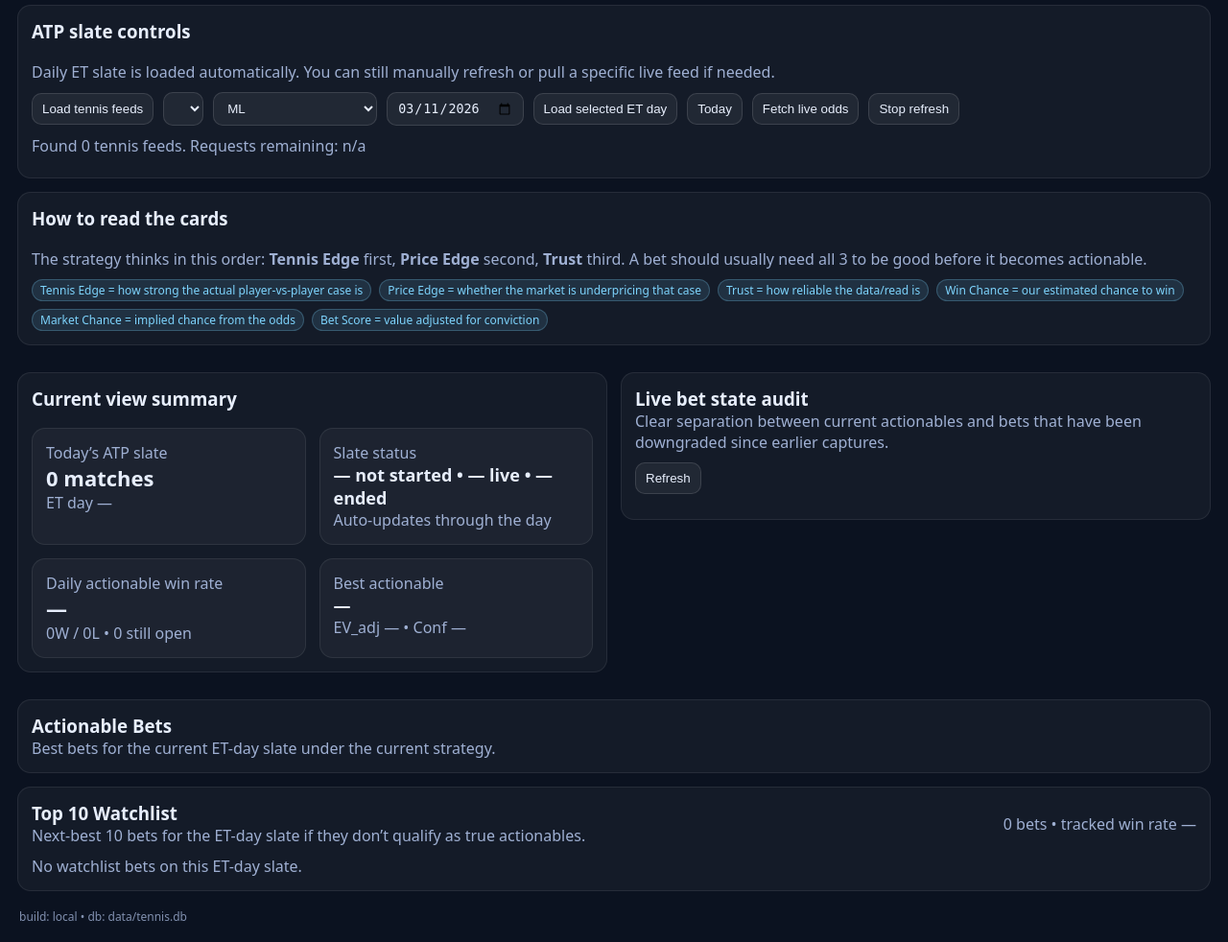
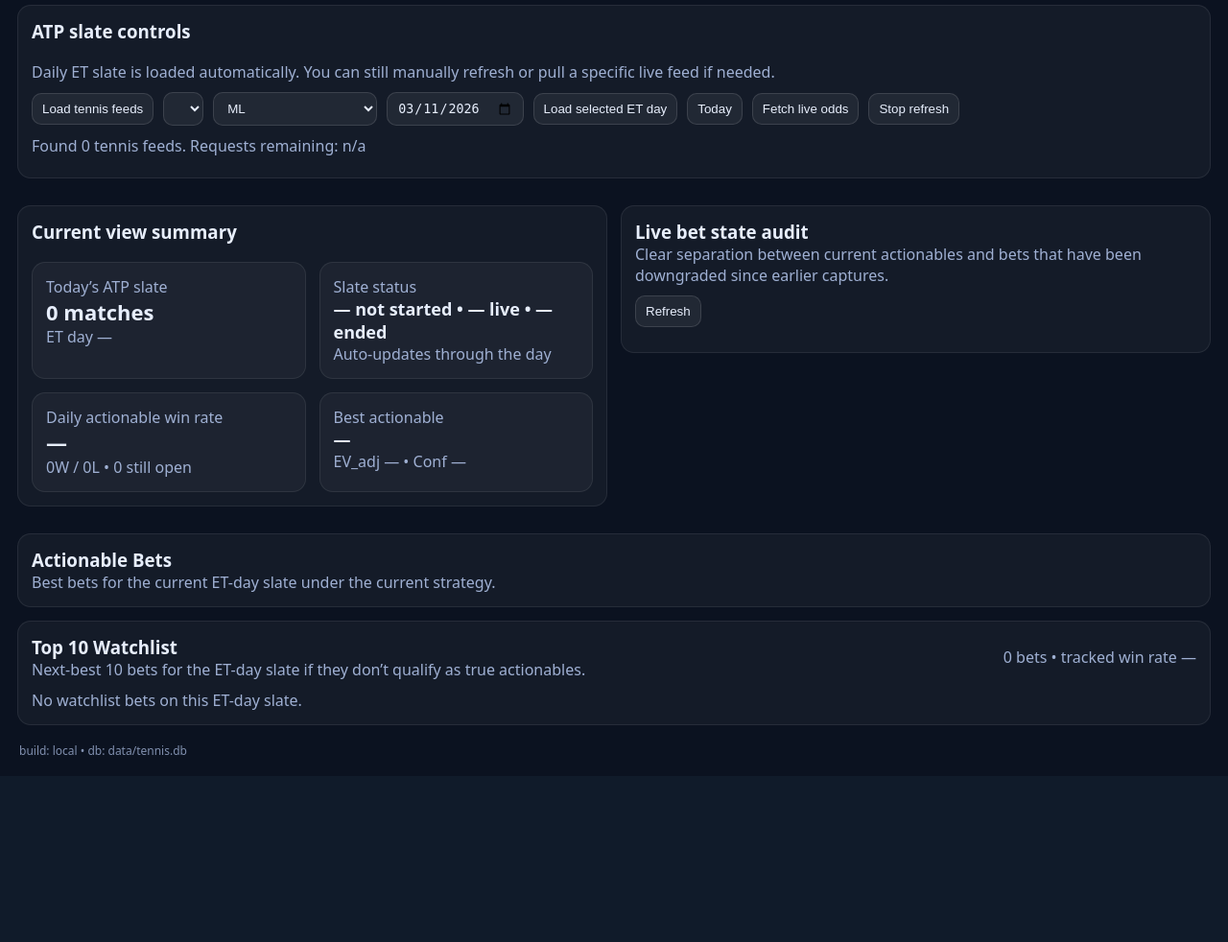
Before and after one commit to clawd42069/TennisDashboard, a Flask app: page /matchups in a window 1280 px wide. Shown: the part 199-1181 px from the top of the page at 96% size. After the commit the page ends 986 px from the top, so only its background shows below. Run offline with Flask 3, Linux system fonts and the light colour scheme; data that the repository does not hold is empty; some libraries are stand-ins or nearby versions.

Commit message:
Remove matchup card explainer section

```diff
--- a/app/templates/matchups.html
+++ b/app/templates/matchups.html
@@ -31,19 +31,6 @@
   </div>
   <div id="sportsMeta" class="muted" style="margin-top:10px;"></div>
   <div id="snapshotMeta" class="muted" style="margin-top:8px;"></div>
-</div>
-
-<div class="card">
-  <h3 style="margin-top:0;">How to read the cards</h3>
-  <div class="muted">The strategy thinks in this order: <strong>Tennis Edge</strong> first, <strong>Price Edge</strong> second, <strong>Trust</strong> third. A bet should usually need all 3 to be good before it becomes actionable.</div>
-  <div style="margin-top:10px; display:flex; gap:8px; flex-wrap:wrap;">
-    <span class="pill">Tennis Edge = how strong the actual player-vs-player case is</span>
-    <span class="pill">Price Edge = whether the market is underpricing that case</span>
-    <span class="pill">Trust = how reliable the data/read is</span>
-    <span class="pill">Win Chance = our estimated chance to win</span>
-    <span class="pill">Market Chance = implied chance from the odds</span>
-    <span class="pill">Bet Score = value adjusted for conviction</span>
-  </div>
 </div>
 
 <div class="grid2" style="align-items:start;">
```
